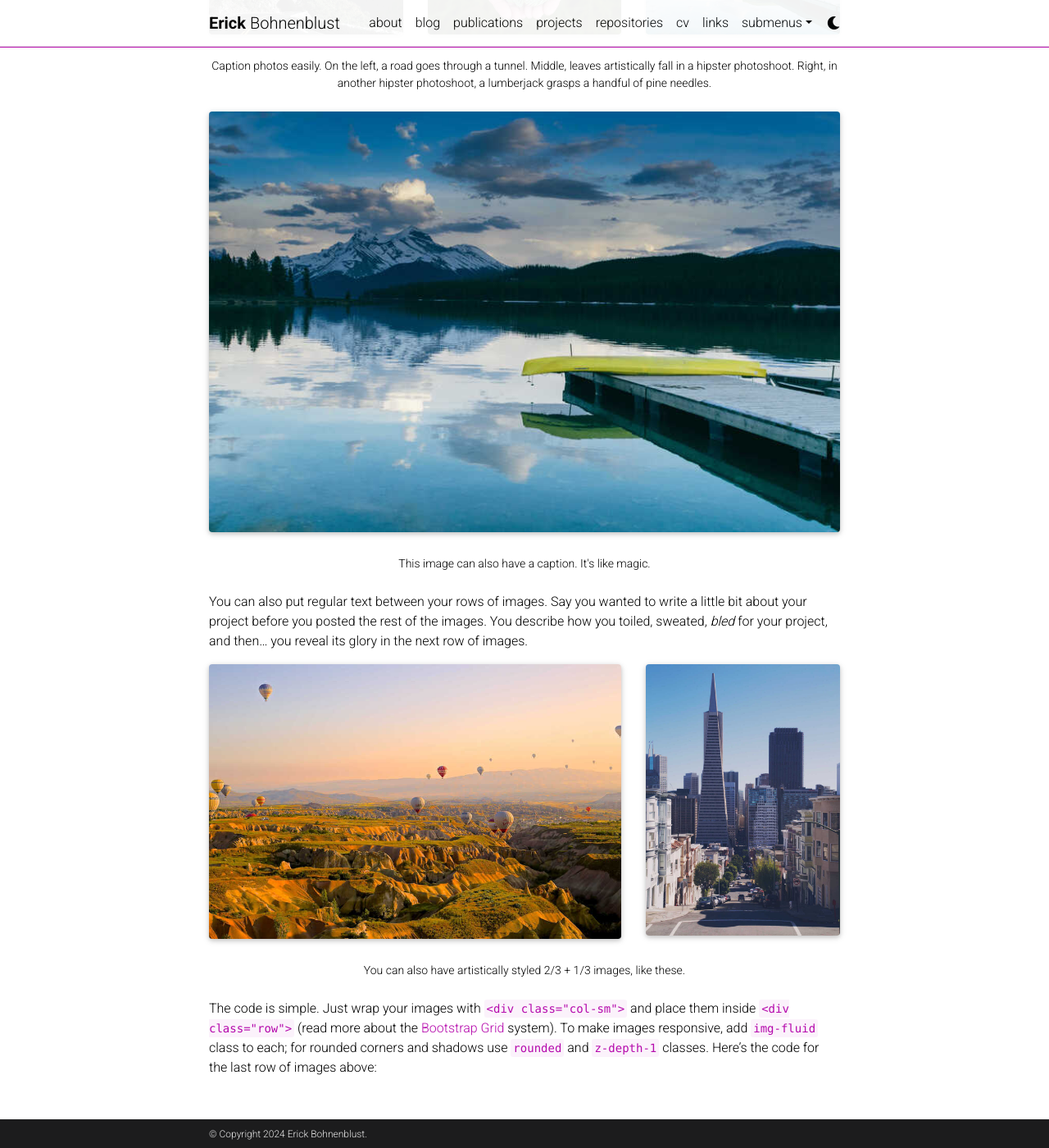
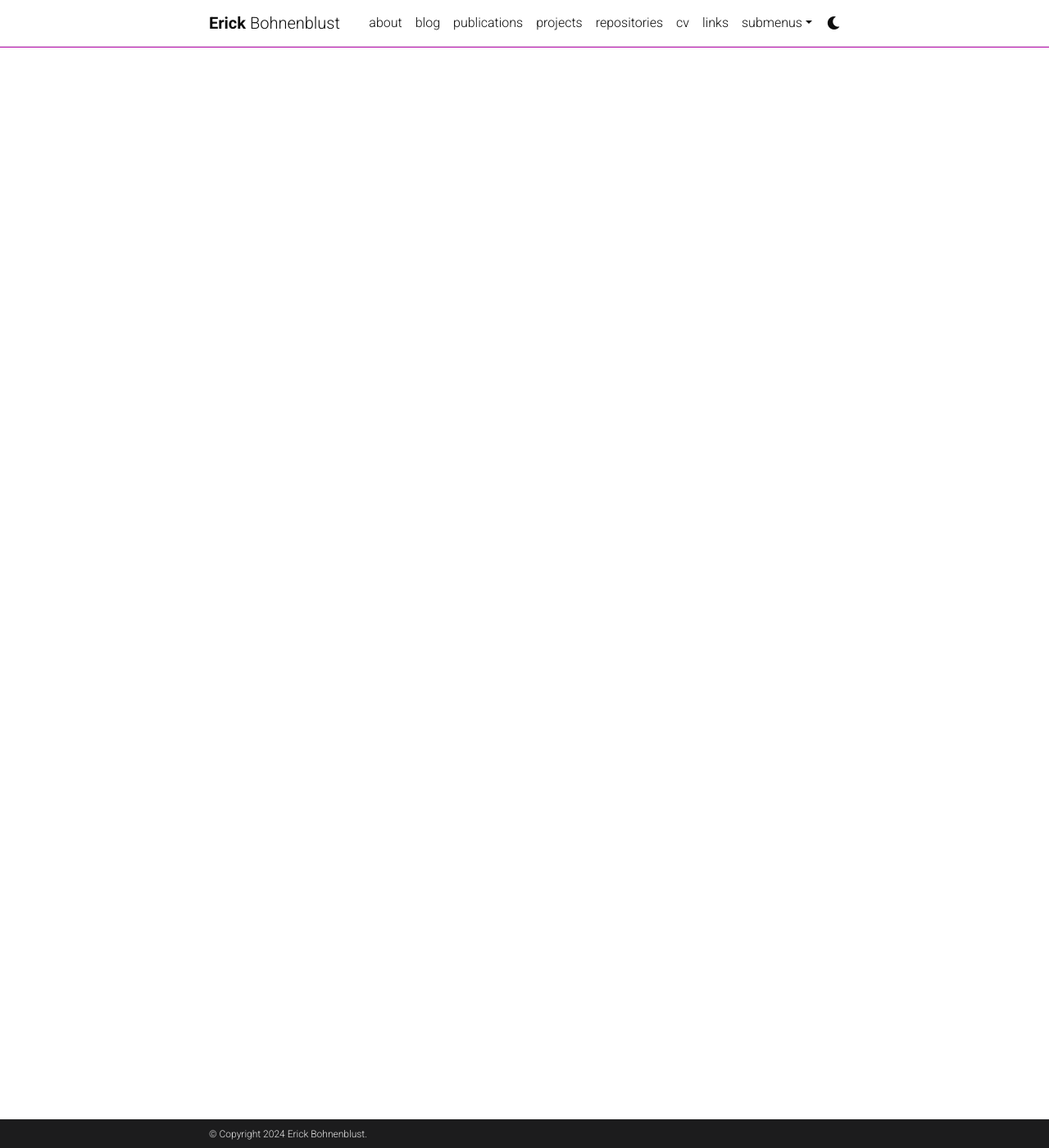
Before and after one commit to ebohnenb/ebohnenb.github.io, a Jekyll site: the page built from _projects/4_project.md, in a window 1280 px wide and 1400 px high, scrolled down 1806 px. Shown: the whole window at 82% size. Built offline with Jekyll 4.4.1, drawn with Linux system fonts in a browser that asks for light colours; full-size pictures stand in for the smaller copies a plugin makes; comment, search, counter and statistics services are not loaded; a style sheet for code colours, icons or effects is not loaded; some of the changed text lies outside the part shown.

Commit message:
Update 4_project.md

````diff
--- a/_projects/4_project.md
+++ b/_projects/4_project.md
@@ -7,7 +7,7 @@
 category: fun
 ---
 
-1. Project: Rock - Scissor - Paper
+Project 1 : Rock - Scissor - Paper
 
    {% raw %}
 ```
@@ -73,57 +73,4 @@
 
 ----------------------------------
 
-To give your project a background in the portfolio page, just add the img tag to the front matter like so:
-
-    ---
-    layout: page
-    title: project
-    description: a project with a background image
-    img: /assets/img/turkeys.jpg
-    ---
-
-<div class="row">
-    <div class="col-sm mt-3 mt-md-0">
-        {% include figure.html path="assets/img/1.jpg" title="example image" class="img-fluid rounded z-depth-1" %}
-    </div>
-    <div class="col-sm mt-3 mt-md-0">
-        {% include figure.html path="assets/img/3.jpg" title="example image" class="img-fluid rounded z-depth-1" %}
-    </div>
-    <div class="col-sm mt-3 mt-md-0">
-        {% include figure.html path="assets/img/5.jpg" title="example image" class="img-fluid rounded z-depth-1" %}
-    </div>
-</div>
-<div class="caption">
-    Caption photos easily. On the left, a road goes through a tunnel. Middle, leaves artistically fall in a hipster photoshoot. Right, in another hipster photoshoot, a lumberjack grasps a handful of pine needles.
-</div>
-<div class="row">
-    <div class="col-sm mt-3 mt-md-0">
-        {% include figure.html path="assets/img/5.jpg" title="example image" class="img-fluid rounded z-depth-1" %}
-    </div>
-</div>
-<div class="caption">
-    This image can also have a caption. It's like magic.
-</div>
-
-You can also put regular text between your rows of images.
-Say you wanted to write a little bit about your project before you posted the rest of the images.
-You describe how you toiled, sweated, *bled* for your project, and then... you reveal its glory in the next row of images.
-
-
-<div class="row justify-content-sm-center">
-    <div class="col-sm-8 mt-3 mt-md-0">
-        {% include figure.html path="assets/img/6.jpg" title="example image" class="img-fluid rounded z-depth-1" %}
-    </div>
-    <div class="col-sm-4 mt-3 mt-md-0">
-        {% include figure.html path="assets/img/11.jpg" title="example image" class="img-fluid rounded z-depth-1" %}
-    </div>
-</div>
-<div class="caption">
-    You can also have artistically styled 2/3 + 1/3 images, like these.
-</div>
-
-
-The code is simple.
-Just wrap your images with `<div class="col-sm">` and place them inside `<div class="row">` (read more about the <a href="https://getbootstrap.com/docs/4.4/layout/grid/">Bootstrap Grid</a> system).
-To make images responsive, add `img-fluid` class to each; for rounded corners and shadows use `rounded` and `z-depth-1` classes.
-Here's the code for the last row of images above:
+Project 2 :
````
